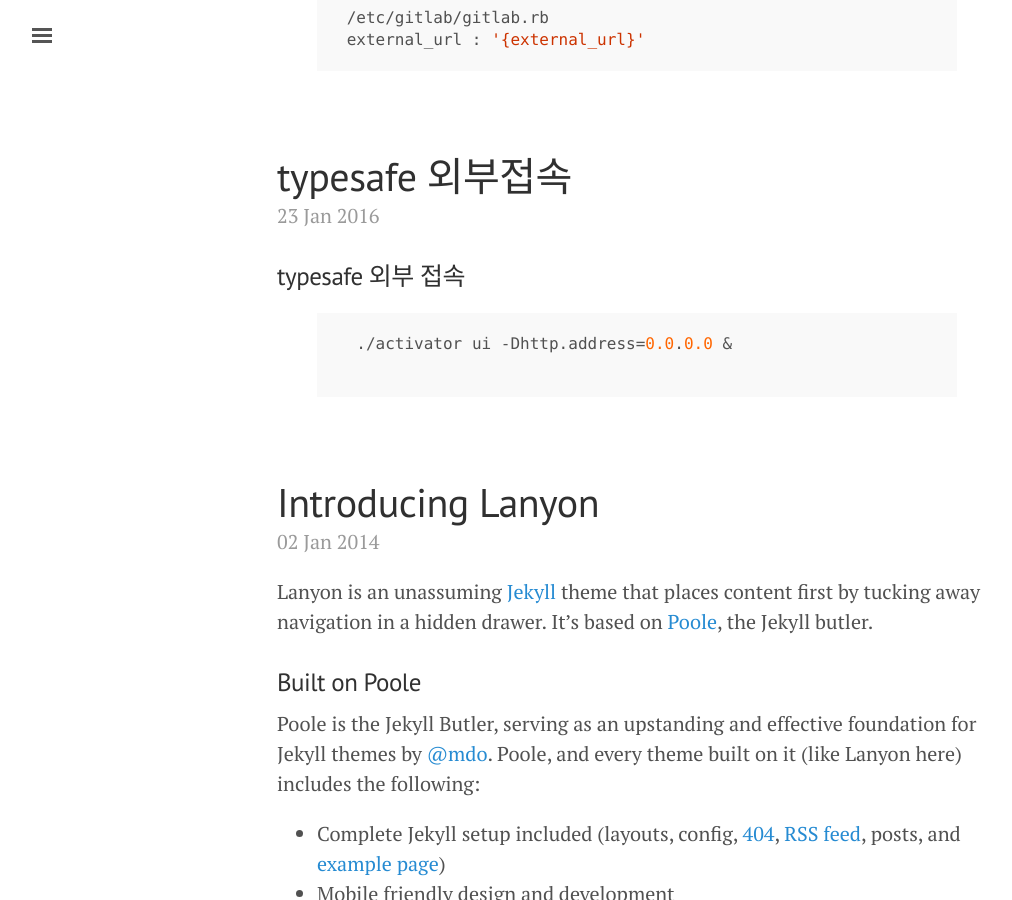
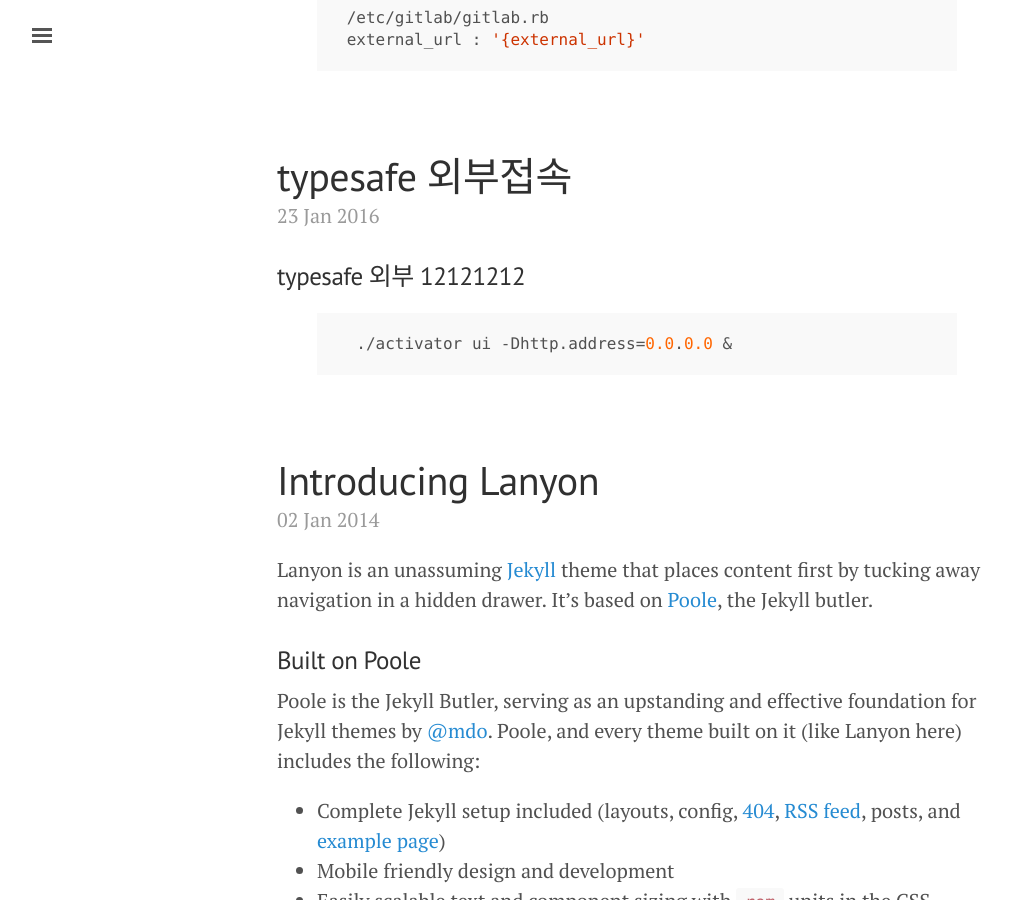
Before and after one commit to wonwoo/wonwoo.github.io, a Jekyll site: the page built from index.html, in a window 1280 px wide and 900 px high, scrolled down 639 px. Shown: the whole window, without its empty margins (3-1015 px from the left). Built offline with Jekyll 4.4.1, drawn with Linux system fonts in a browser that asks for light colours; the list of posts is cut into pages by our own code.

Commit message:
Update 2016-01-23-typesafe.md

```diff
--- a/_posts/2016-01-23-typesafe.md
+++ b/_posts/2016-01-23-typesafe.md
@@ -3,8 +3,7 @@ layout: post
 title : typesafe 외부접속
 ---
 
-### typesafe 외부 접속
+### typesafe 외부 12121212
 {% highlight js %}
   ./activator ui -Dhttp.address=0.0.0.0 &
-
 {% endhighlight %}
```
